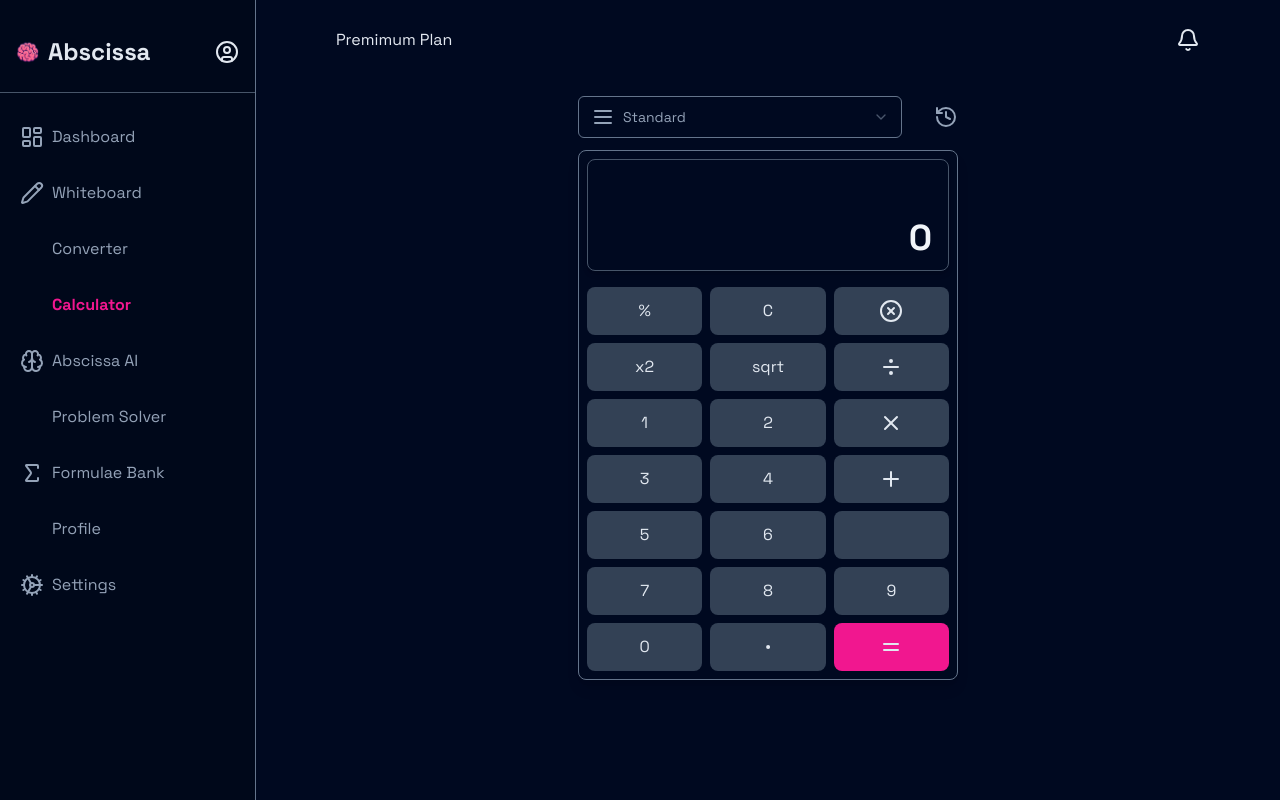
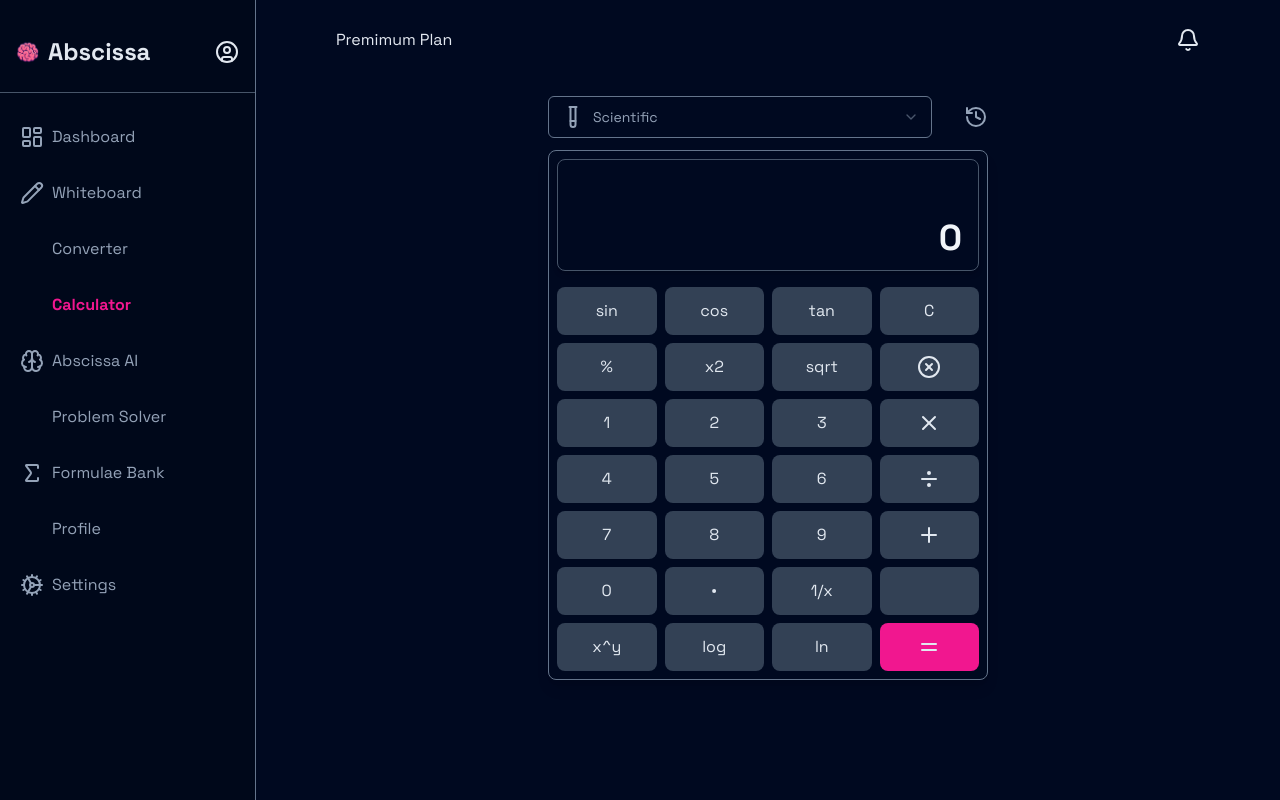
Before and after one commit to fisayo-dev/abscissa, a React (Vite) app in the folder frontend/: page /calculator in a window 1280 px wide. Built offline with nearby package versions, Linux system fonts and the light colour scheme; some icons are missing.

Commit message:
implemented tanget values

```diff
--- a/frontend/src/pages/Private/Calculator.jsx
+++ b/frontend/src/pages/Private/Calculator.jsx
@@ -23,7 +23,7 @@ const Calculator = () => {
   const [smallScreen, setSmallScreen] = useState("");
   const [largeScreen, setLargeScreen] = useState("0");
 
-  const [calculatorType, setCalculatorType] = useState("standard");
+  const [calculatorType, setCalculatorType] = useState("scientific");
 
   const calculatorBtnStyle =
     "p-3 rounded-lg text-center cursor-pointer hover:bg-slate-600 bg-slate-700 flex justify-center";
@@ -206,19 +206,13 @@ const Calculator = () => {
   const ScientificBtns = () => {
     return (
       <>
-        <div
-          className={calculatorBtnStyle}
-        >
+        <div className={calculatorBtnStyle} onClick={() => handleTrig("sin")}>
           sin
         </div>
-        <div
-          className={calculatorBtnStyle}
-        >
+        <div className={calculatorBtnStyle} onClick={() => handleTrig("cos")}>
           cos
         </div>
-        <div
-          className={calculatorBtnStyle}
-        >
+        <div className={calculatorBtnStyle} onClick={() => handleTrig("tan")}>
           tan
         </div>
         <div className={calculatorBtnStyle} onClick={() => clearScreen()}>
@@ -246,7 +240,6 @@ const Calculator = () => {
         >
           <XCircleIcon className="h-6 w-6" />
         </div>
-
 
         <div
           className={calculatorBtnStyle}
@@ -336,32 +329,16 @@ const Calculator = () => {
         >
           <DotIcon />
         </div>
-        <div
-          className={calculatorBtnStyle}
-        >
-          1/x
-        </div>
+        <div className={calculatorBtnStyle}>1/x</div>
         <div
           className={calculatorBtnStyle}
           onClick={() => handleInputToScreen("-")}
         >
           <Minus />
         </div>
-        <div
-          className={calculatorBtnStyle}
-        >
-          x^y
-        </div>
-        <div
-          className={calculatorBtnStyle}
-        >
-          log
-        </div>
-        <div
-          className={calculatorBtnStyle}
-        >
-          ln
-        </div>
+        <div className={calculatorBtnStyle}>x^y</div>
+        <div className={calculatorBtnStyle}>log</div>
+        <div className={calculatorBtnStyle}>ln</div>
         <div
           className="p-3 rounded-lg text-center cursor-pointer hover-dark-bg-pink bg-pink flex justify-center"
           onClick={() => handleEqualTo()}
@@ -370,6 +347,32 @@ const Calculator = () => {
         </div>
       </>
     );
+  };
+
+  const handleTrig = (type) => {
+    switch (type) {
+      case "sin": {
+        setSmallScreen(`sin(${largeScreen})`);
+        const sineAnswer = Math.sin(
+          Number(largeScreen) * 0.0174532897390384939834
+        );
+        setLargeScreen(sineAnswer.toString());
+      }
+      case "cos": {
+        setSmallScreen(`cos(${largeScreen})`);
+        const cosAnswer = Math.cos(
+          Number(largeScreen) * 0.0174532897390384939834
+        );
+        setLargeScreen(cosAnswer.toString());
+      }
+      case "tan": {
+        setSmallScreen(`tan(${largeScreen})`);
+        const tanAnswer = Math.tan(
+          Number(largeScreen) * 0.0174532897390384939834
+        );
+        setLargeScreen(tanAnswer.toString());
+      }
+    }
   };
 
   return (
```
